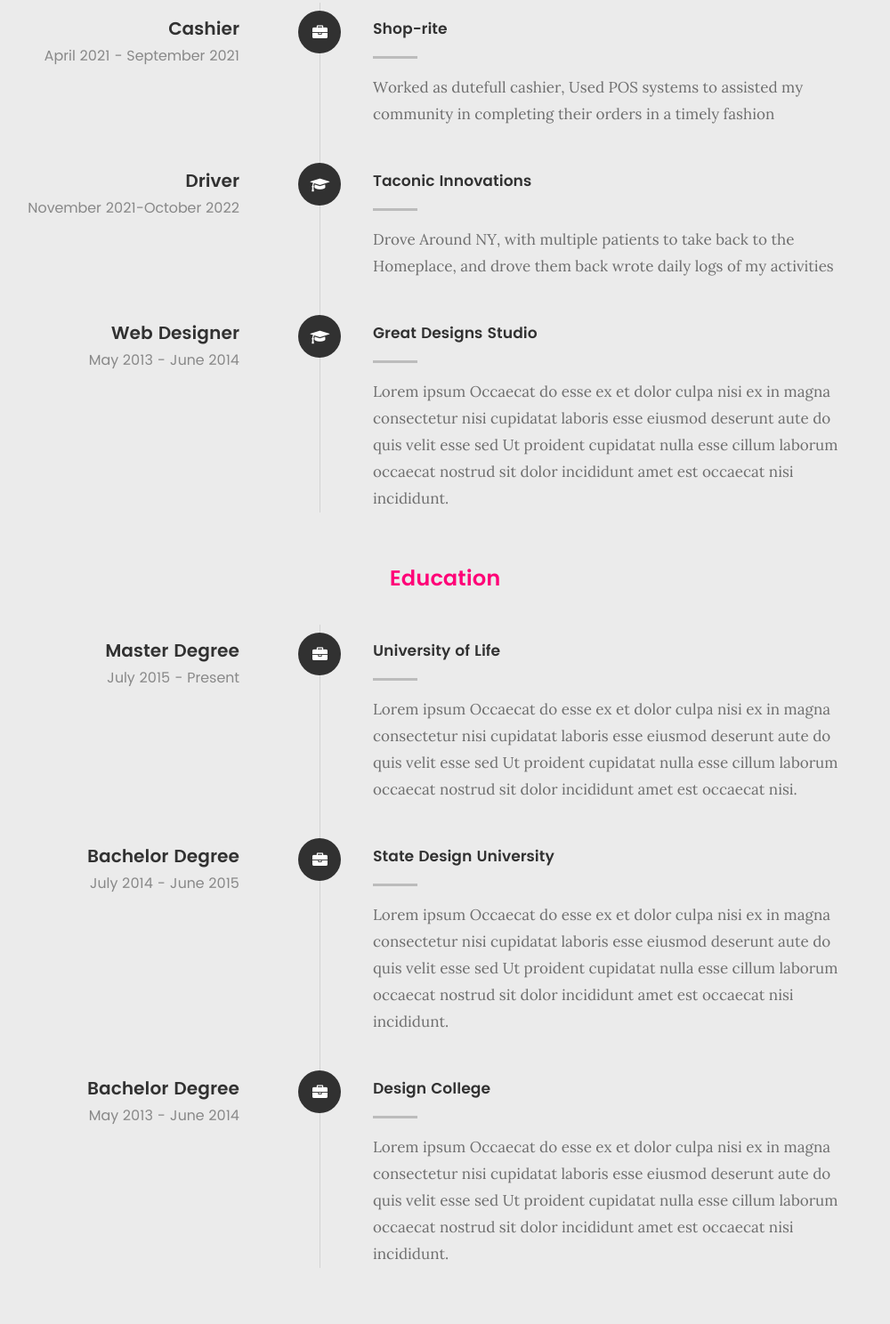
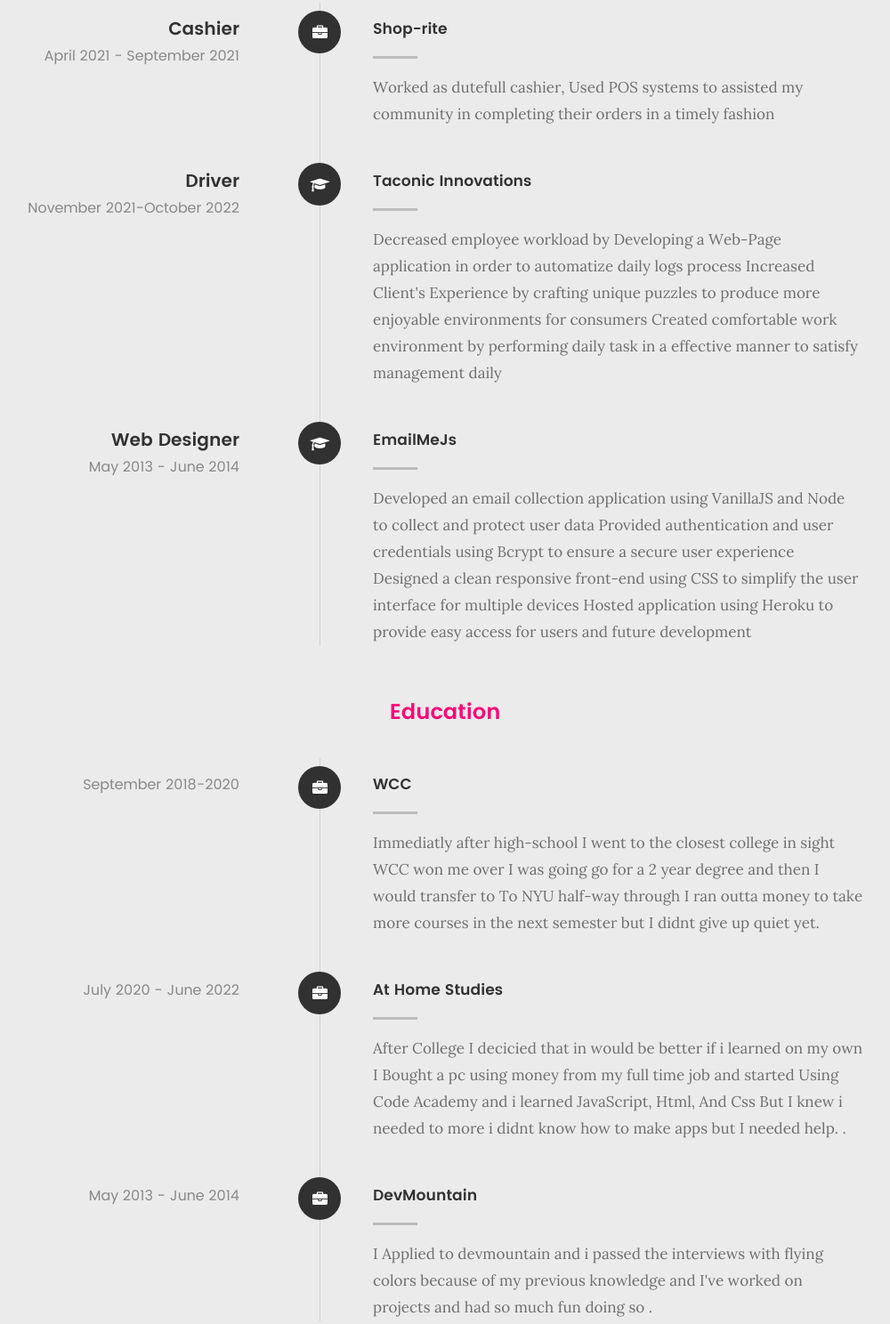
Before and after one commit to AzariNicks/AzariNicks.github.io, a plain HTML site: page index.html in a window 1280 px wide. Shown: the part 2533-4021 px from the top of the page at 89% size, without its empty margins (140-1140 px from the left). Drawn offline with Linux system fonts and the light colour scheme; files whose address does not match are found by name.

Commit message:
AddedThing

```diff
--- a/index.html
+++ b/index.html
@@ -261,8 +261,10 @@
 
 	   				<div class="timeline-content">
 	   					<h4>Taconic Innovations</h4>
-	   					<p>Drove Around NY, with multiple patients to take back to the Homeplace, and drove them back
-							wrote daily logs of my activities
+	   					<p>Decreased employee workload by Developing a Web-Page application in order to automatize daily logs process
+							Increased Client's Experience by crafting unique puzzles to produce more enjoyable environments for consumers
+							Created comfortable work environment by performing daily task in a effective manner to satisfy management daily
+
 						   </p>
 	   				</div>
 
@@ -280,8 +282,11 @@
 	   				</div>
 
 	   				<div class="timeline-content">
-	   					<h4>Great Designs Studio</h4>
-	   					<p>Lorem ipsum Occaecat do esse ex et dolor culpa nisi ex in magna consectetur nisi cupidatat laboris esse eiusmod deserunt aute do quis velit esse sed Ut proident cupidatat nulla esse cillum laborum occaecat nostrud sit dolor incididunt amet est occaecat nisi incididunt.</p>
+	   					<h4>EmailMeJs</h4>
+	   					<p>Developed an email collection application using VanillaJS and Node to collect and protect user data
+							Provided authentication and user credentials using Bcrypt to ensure a secure user experience
+							Designed a clean responsive front-end using CSS to simplify the user interface for multiple devices
+							Hosted application using Heroku to provide easy access for users and future development
 							</div>
 
 	   			</div> <!-- /timeline-block -->
@@ -311,13 +316,16 @@
 	   				</div>
 
 	   				<div class="timeline-header">
-	   					<h3>Master Degree</h3>
-	   					<p>July 2015 - Present</p>
+	   					<h3></h3>
+	   					<p>September 2018-2020</p>
 	   				</div>
 
 	   				<div class="timeline-content">
-	   					<h4>University of Life</h4>
-	   					<p>Lorem ipsum Occaecat do esse ex et dolor culpa nisi ex in magna consectetur nisi cupidatat laboris esse eiusmod deserunt aute do quis velit esse sed Ut proident cupidatat nulla esse cillum laborum occaecat nostrud sit dolor incididunt amet est occaecat nisi.</p>
+	   					<h4>WCC</h4>
+	   					<p>Immediatly after high-school I went to the closest college in sight
+							   WCC won me over I was going go for a 2 year degree and then I would transfer to
+							   To NYU half-way through I ran outta money to take more courses in the next semester but I didnt
+							   give up quiet yet.
 						   </div>
 
 	   			</div> <!-- /timeline-block -->
@@ -329,13 +337,17 @@
 	   				</div>
 
 	   				<div class="timeline-header">
-	   					<h3>Bachelor Degree</h3>
-	   					<p>July 2014 - June 2015</p>
+	   					<h3></h3>
+	   					<p>July 2020 - June 2022</p>
 	   				</div>
 
 	   				<div class="timeline-content">
-	   					<h4>State Design University</h4>
-	   					<p>Lorem ipsum Occaecat do esse ex et dolor culpa nisi ex in magna consectetur nisi cupidatat laboris esse eiusmod deserunt aute do quis velit esse sed Ut proident cupidatat nulla esse cillum laborum occaecat nostrud sit dolor incididunt amet est occaecat nisi incididunt.</p>
+	   					<h4>At Home Studies</h4>
+	   					<p>After College I decicied that in would be better if i learned on my own
+							   I Bought a pc using money from my full time job
+							   and started Using Code Academy and i learned JavaScript, Html, And Css
+							   But I knew i needed to more i didnt know how to make apps but I needed help.
+					 .</p>
 	   				</div>
 
 	   			</div> <!-- /timeline-block -->
@@ -347,13 +359,15 @@
 	   				</div>
 
 	   				<div class="timeline-header">
-	   					<h3>Bachelor Degree</h3>
+	   					<h3></h3>
 	   					<p>May 2013 - June 2014</p>
 	   				</div>
 
 	   				<div class="timeline-content">
-	   					<h4>Design College</h4>
-	   					<p>Lorem ipsum Occaecat do esse ex et dolor culpa nisi ex in magna consectetur nisi cupidatat laboris esse eiusmod deserunt aute do quis velit esse sed Ut proident cupidatat nulla esse cillum laborum occaecat nostrud sit dolor incididunt amet est occaecat nisi incididunt.</p>
+	   					<h4>DevMountain</h4>
+	   					<p>I Applied to devmountain and i passed the interviews with flying colors
+							   because of my previous knowledge and I've worked on projects
+							   and had so much fun doing so .</p>
 	   				</div>
 
 	   			</div> <!-- /timeline-block -->
@@ -377,7 +391,9 @@
    			<h5>Portfolio</h5>
    			<h1>Check Out Some of My Works.</h1>
 
-   			<p class="lead">Lorem ipsum Do commodo in proident enim in dolor cupidatat adipisicing dolore officia nisi aliqua incididunt Ut veniam lorem ipsum Consectetur ut in in eu do.</p>
+   			<p class="lead">Here Are Some of my brand new projects, alot of them were done by me using my own free time
+				   Ive worked hard on them and most of the time I learned alot more than i did before and had actual fun
+			   </p>
 
    		</div>
    	</div> <!-- /section-intro-->
@@ -495,7 +511,7 @@
 
 					   <div class="description-box">
 					      <h4>Liberty</h4>
-					      <p>Proin gravida nibh vel velit auctor aliquet. Aenean sollicitudin, lorem quis bibendum auctor, nisi elit consequat ipsum, nec sagittis sem nibh id elit.</p>
+					      <p>Look at the statue, looks nice? </p>
 
 					      <div class="categories">Web Development</div>
 					   </div>
@@ -515,7 +531,7 @@
 
 					   <div class="description-box">
 					      <h4>Shutterbug</h4>
-					      <p>Proin gravida nibh vel velit auctor aliquet. Aenean sollicitudin, lorem quis bibendum auctor, nisi elit consequat ipsum, nec sagittis sem nibh id elit.</p>
+					      <p>Look at this bug.</p>
 
 					      <div class="categories">Web Design</div>
 					   </div>
```
Also changed, not shown: images/profile-pic.jpg, images/profile-void-pic.jpg (added). Lines whose indentation alone changed are shown as unchanged.
